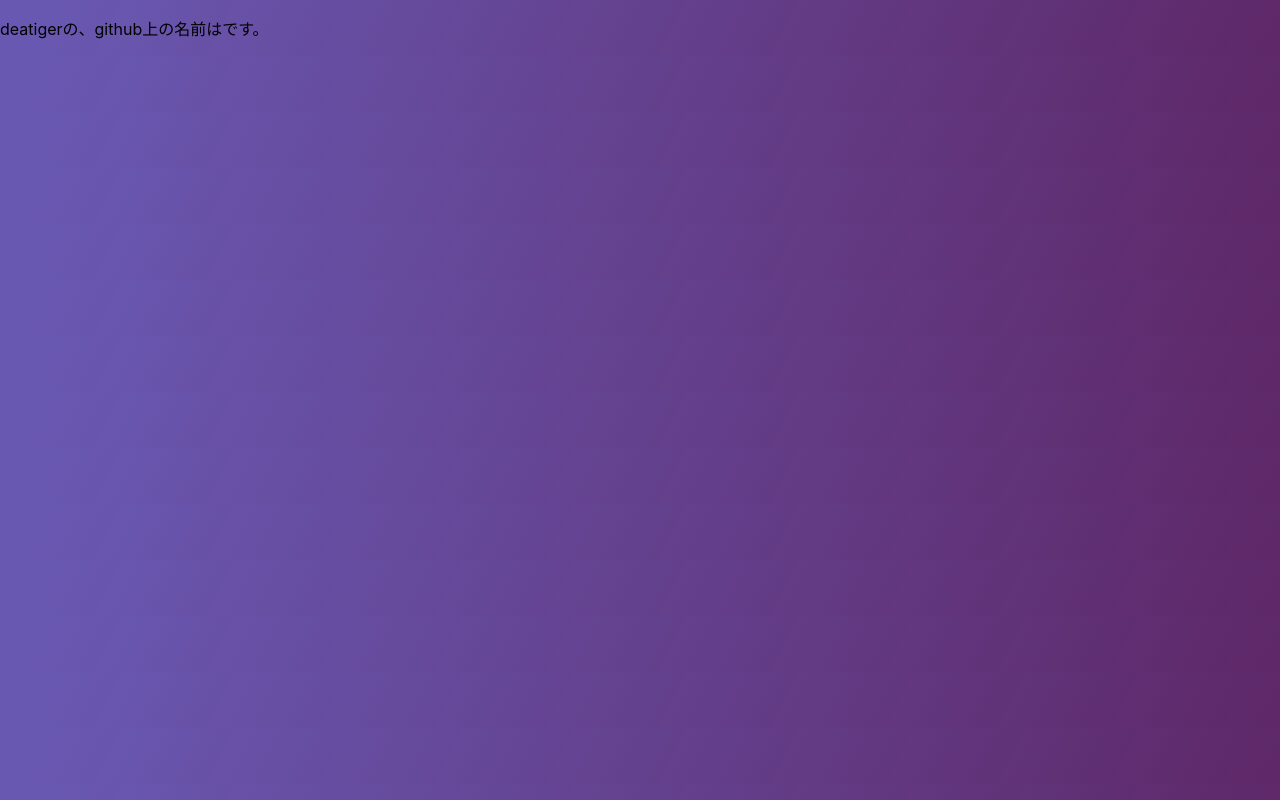
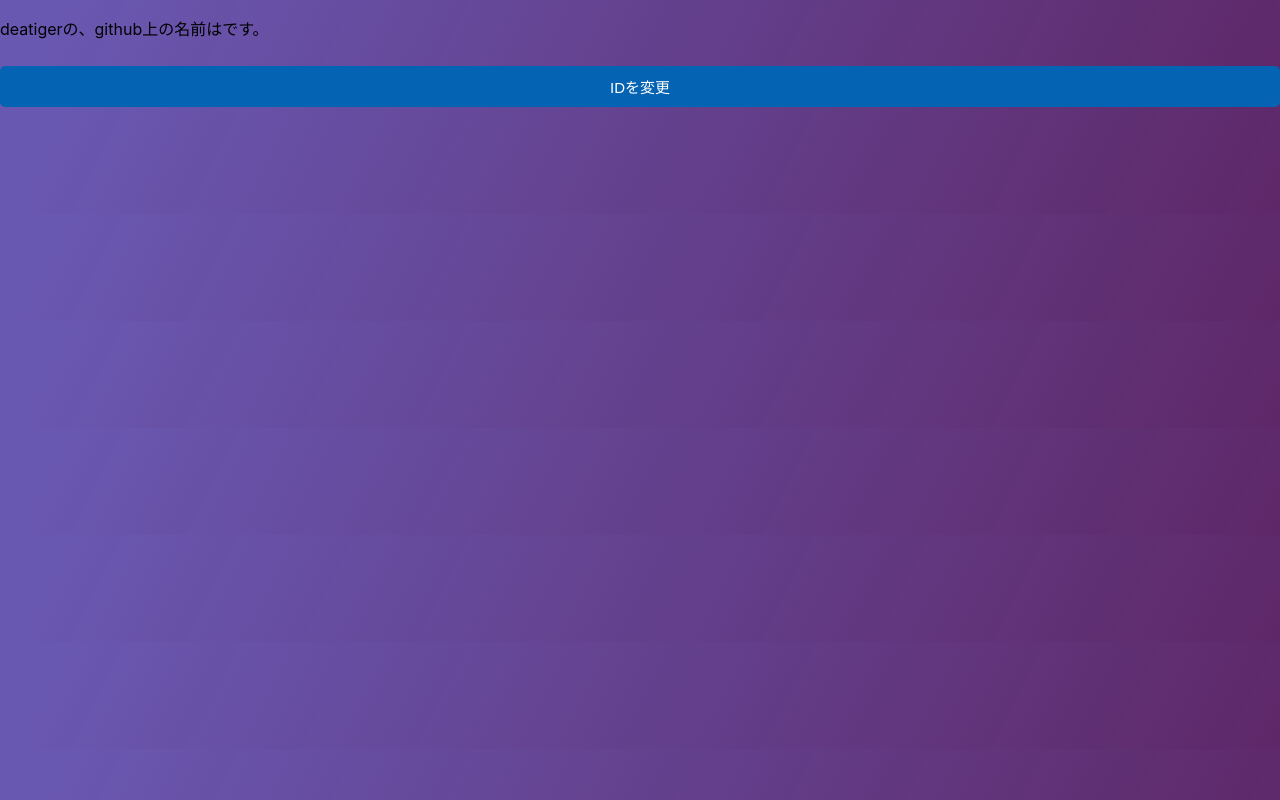
Before and after one commit to h-miyamoto-astaster/react, a React (Create React App) app in the folder react--youtube/: page / in a window 1280 px wide. Built offline with nearby package versions, Linux system fonts and the light colour scheme; no server answers.

Commit message:
動画一旦終了

```diff
--- a/react--youtube/src/App.js
+++ b/react--youtube/src/App.js
@@ -5,13 +5,19 @@ import {useState,useEffect} from "react"
 function App() {
   const [name,setName] = useState('');
   const [id,setId] = useState('deatiger');
+  const ids = ['deatiger','gaearon','aws','google','facebook'];
+
+  const getRandomId = () =>{
+    const _id = ids[Math.floor(Math.random() * ids.length)]
+    setId(_id);
+  }
 
   useEffect(() =>{
-    fetch(`https://api.github.com/users/{id}`)
+    fetch(`https://api.github.com/users/${id}`)
     .then(res => res.json())
     .then(data => {
       console.log(data)
-      //setName(data.name)
+      setName(data.name)
     })
     .catch(error =>{
       console.log(error)
@@ -21,7 +27,7 @@ function App() {
   return(
     <>
       <p>{id}の、github上の名前は{name}です。</p>
-      {/*<button onClick={getRandomId}>IDを変更</button>*/}
+      <button onClick={getRandomId}>IDを変更</button>
     </>
   )
 }
```
